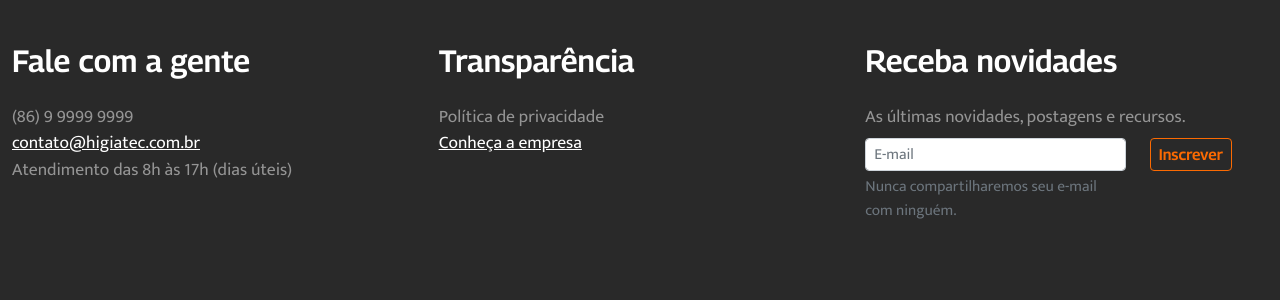
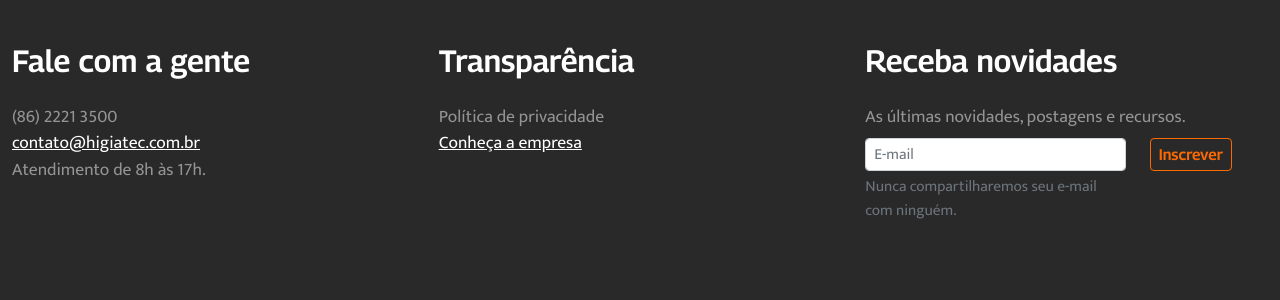
Before and after one commit to dymas/higia_theme, a Jekyll site: the page built from index.html, in a window 1280 px wide and 900 px high, scrolled down 2491 px. Shown: the part 423-723 px from the top of the window. Built offline with Jekyll 4.4.1, drawn with Linux system fonts in a browser that asks for light colours.

Commit message:
Adicionando número de telefone

```diff
--- a/_includes/footer.html
+++ b/_includes/footer.html
@@ -4,11 +4,11 @@
             <section class="col-lg-4 my-3">
                 <h3 class="text-white mb-4">Fale com a gente</h3>
                 <div class="widget-text text-white-50">
-                    <p>(86) 9 9999 9999</p>
+                    <p>(86) 2221 3500</p>
                     <p>
                         <a href="#">contato@higiatec.com.br</a>
                     </p>
-                    <p>Atendimento das 8h às 17h (dias úteis)</p>
+                    <p>Atendimento de 8h às 17h.</p>
                 </div>
             </section>
 
```
Also changed, not shown: contato.html (added), produtos.html (added).
